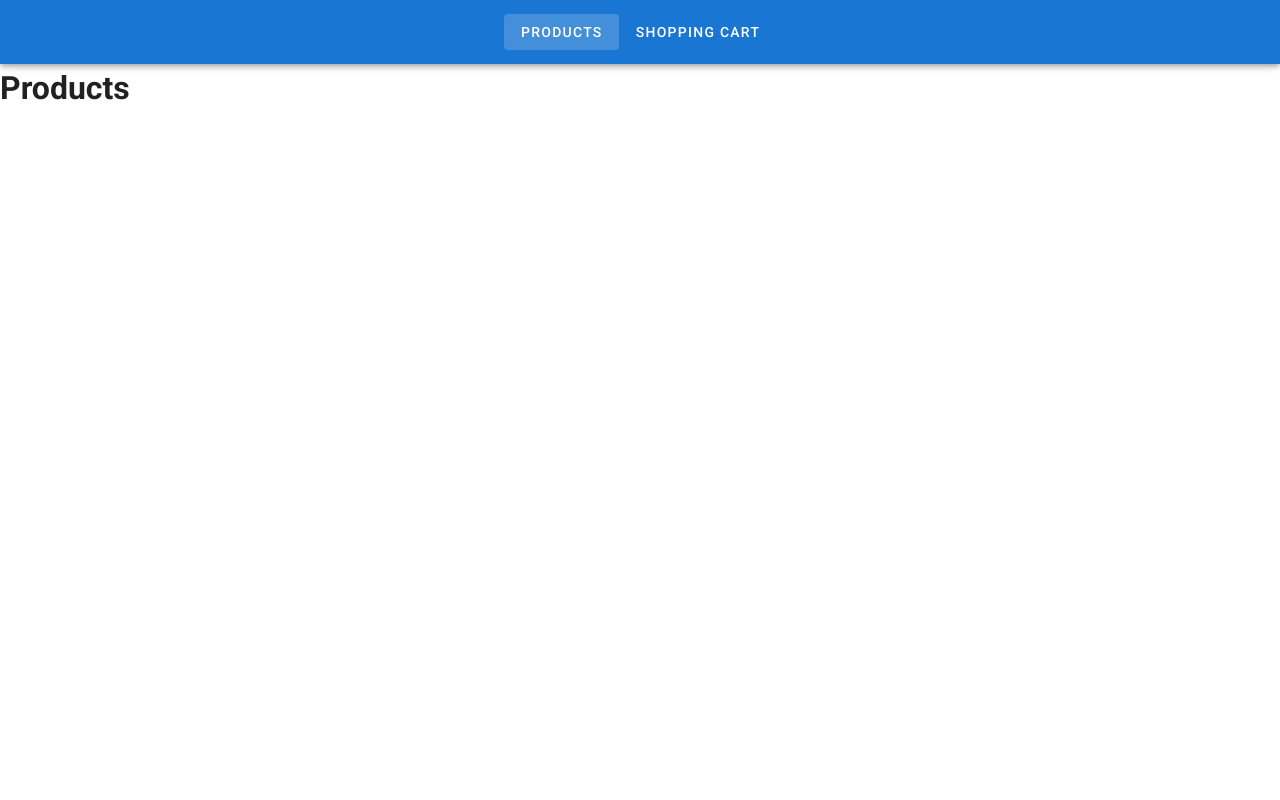
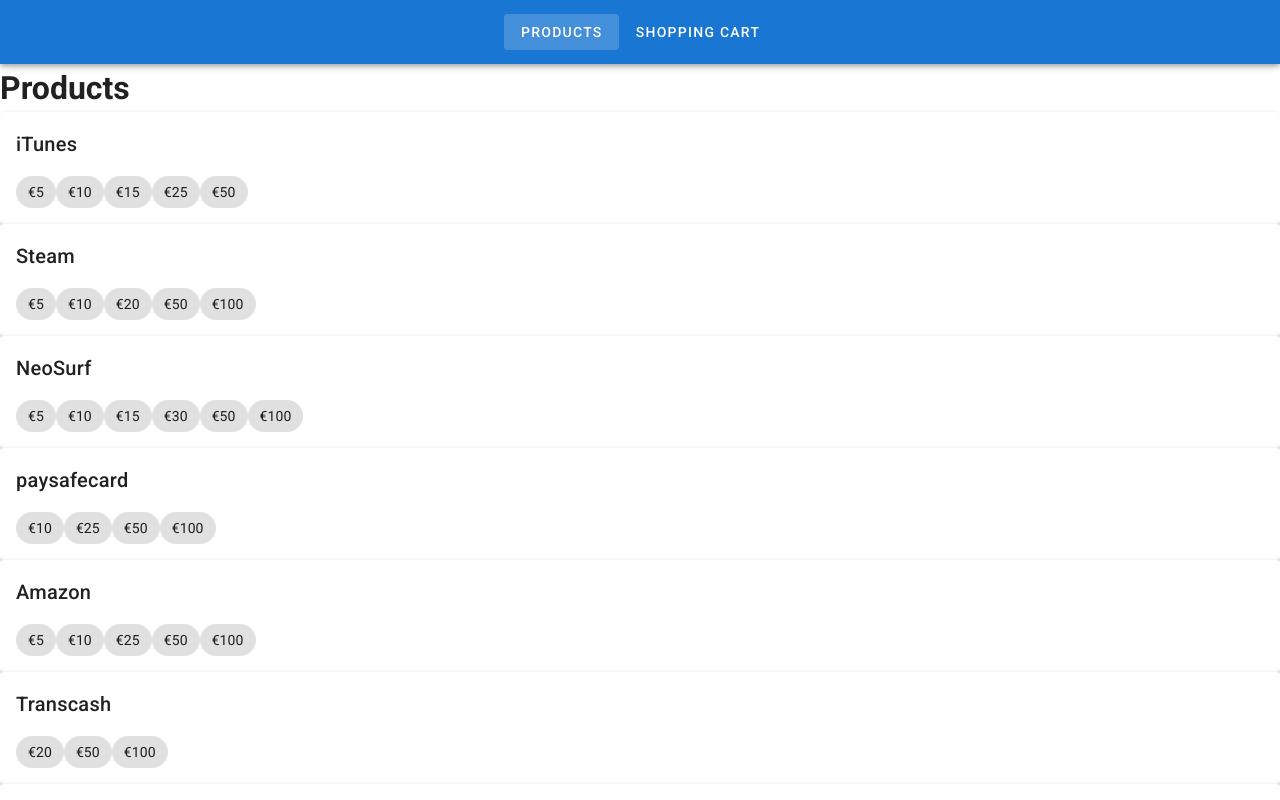
Before and after one commit to Martijndewin/vue-app-martijn-de-win, a Vue app: page / in a window 1280 px wide. Shown: the top 800 px of the page. Built offline with nearby package versions, Linux system fonts and the light colour scheme; data requests are answered from the project's data file.

Commit message:
feat(): add productBrand component - create productBrandCard component - show productBrandCard on home page

```diff
--- /dev/null
+++ b/src/components/ProductBrandCard.vue
@@ -0,0 +1,28 @@
+<template>
+  <div>
+    <v-card>
+      <v-card-title>{{ name }}</v-card-title>
+      <v-card-text>
+        <v-chip
+          v-for="product in products"
+          @click="addToCard(product)"
+          :key="product.id"
+          >€{{ product.value }}</v-chip
+        >
+      </v-card-text>
+    </v-card>
+  </div>
+</template>
+
+<script>
+export default {
+  props: ["name", "slug", "products"],
+  methods: {
+    addToCard(product) {
+      console.log(product);
+    }
+  }
+};
+</script>
+
+<style></style>
--- a/src/views/Home.vue
+++ b/src/views/Home.vue
@@ -1,6 +1,13 @@
 <template>
   <div class="home">
     <h1>Products</h1>
+    <ProductBrandCardVue
+      v-for="product in products"
+      :key="product.slug"
+      :name="product.name"
+      :slug="product.slug"
+      :products="product.products"
+    />
   </div>
 </template>
 
@@ -8,12 +15,22 @@
 import axios from "axios";
 import store from "../store";
 
+import ProductBrandCardVue from "@/components/ProductBrandCard.vue";
+
 const baseUrl = "http://localhost:3000/products";
 export default {
   name: "Home",
-  components: {},
+  components: {
+    ProductBrandCardVue
+  },
+  computed: {
+    products() {
+      return store.state.products;
+    }
+  },
   async created() {
     try {
+      // get all products
       const res = await axios.get(baseUrl);
       store.commit("updateProducts", res.data);
     } catch (er) {
```
